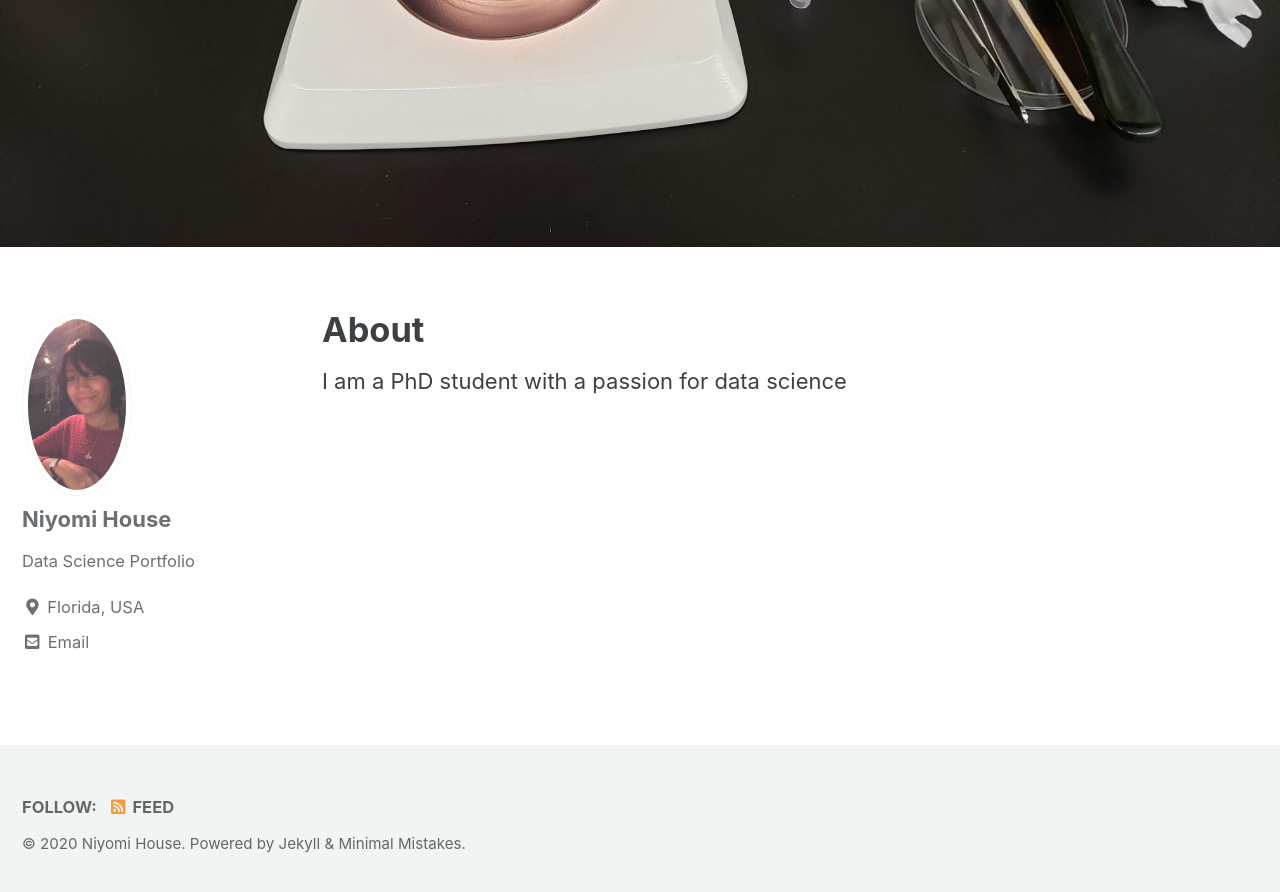
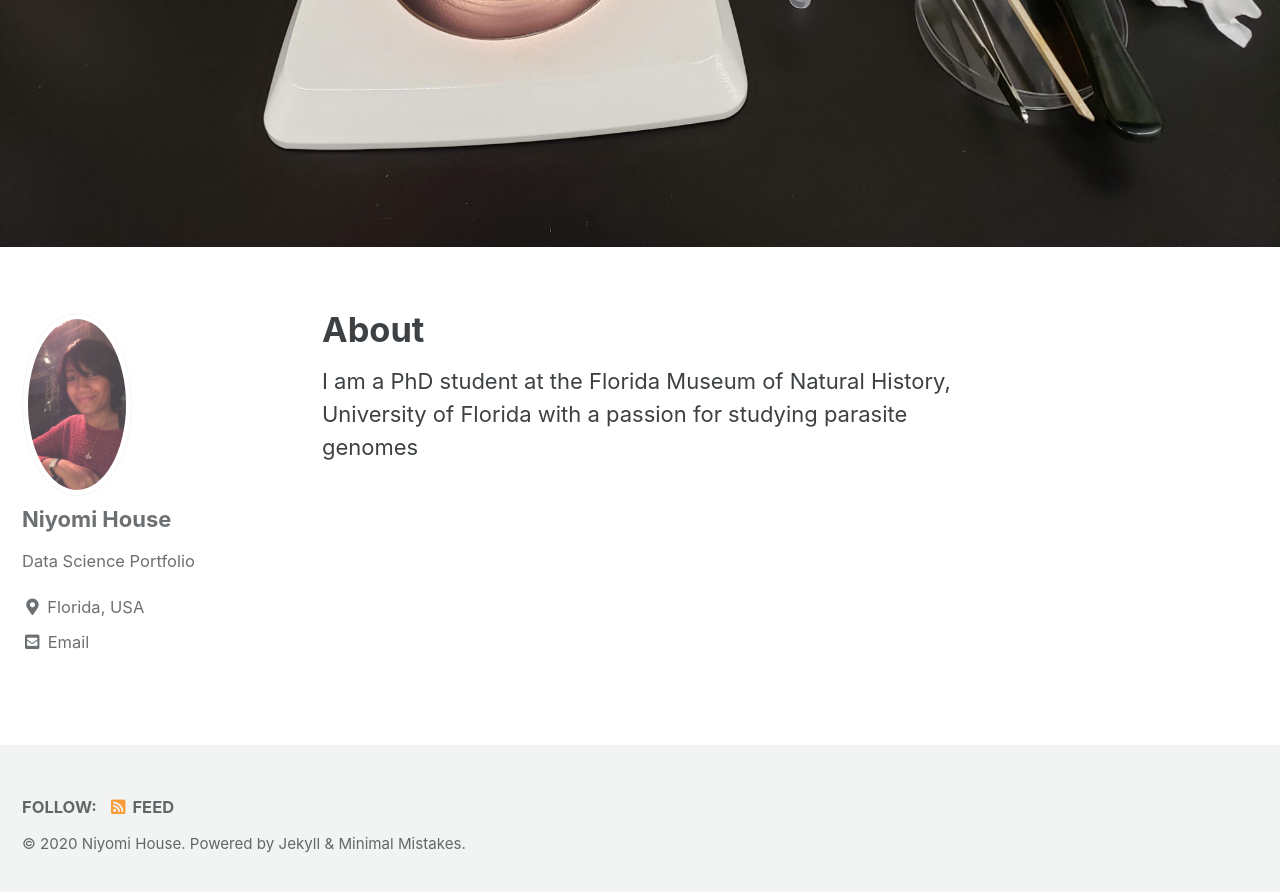
Before and after one commit to niyomiw/niyomiw.github.io, a Jekyll site: the page built from _pages/about.md, in a window 1280 px wide and 900 px high, scrolled down 802 px. Shown: the top 892 px of the window. Built offline with Jekyll 4.4.1, drawn with Linux system fonts in a browser that asks for light colours; cached includes are drawn as plain includes.

Commit message:
updated about

```diff
--- a/_pages/about.md
+++ b/_pages/about.md
@@ -5,4 +5,4 @@ header:
  image: "/images/microscope.jpg"
 ---
 
-I am a PhD student with a passion for data science
+I am a PhD student at the Florida Museum of Natural History, University of Florida with a passion for studying parasite genomes
```
